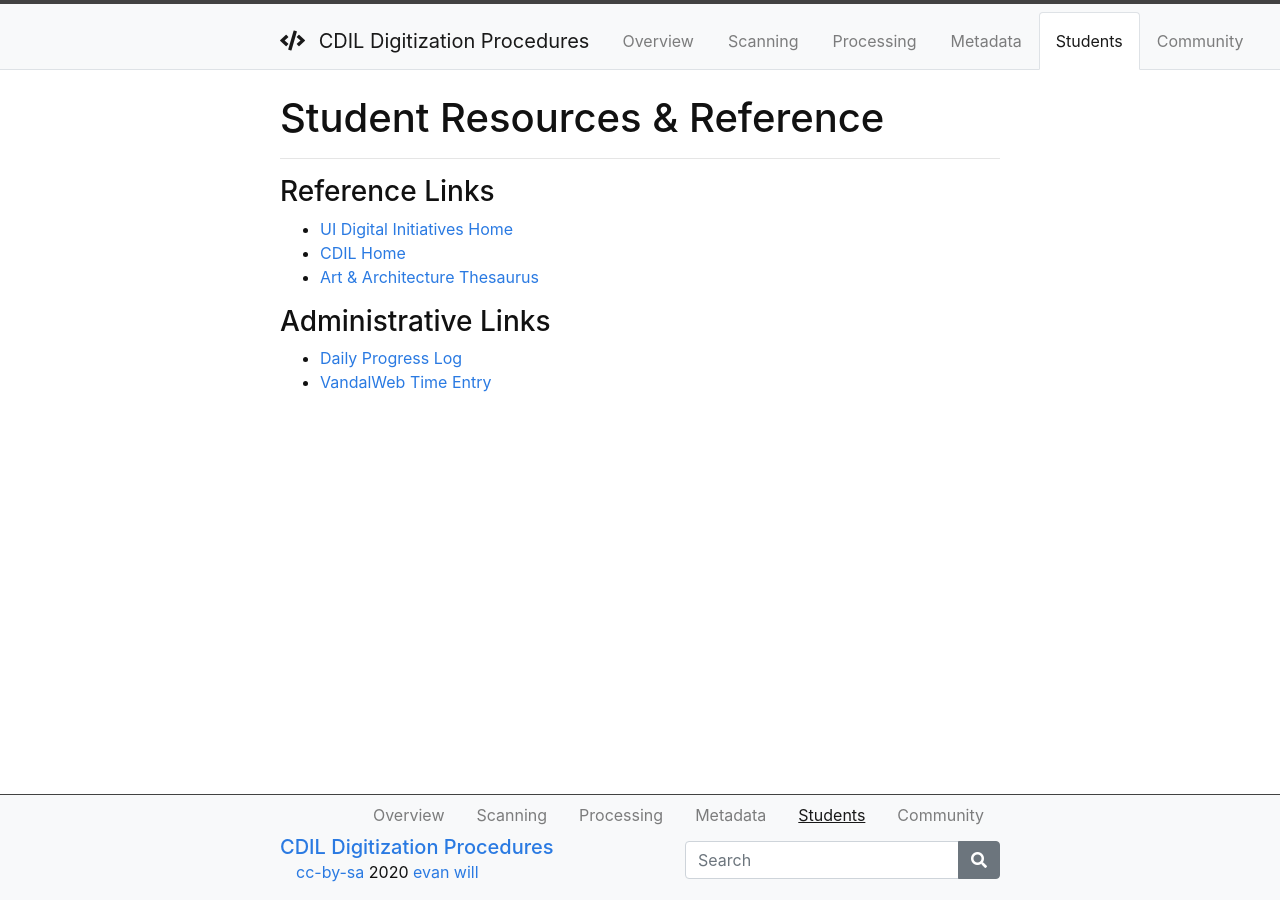
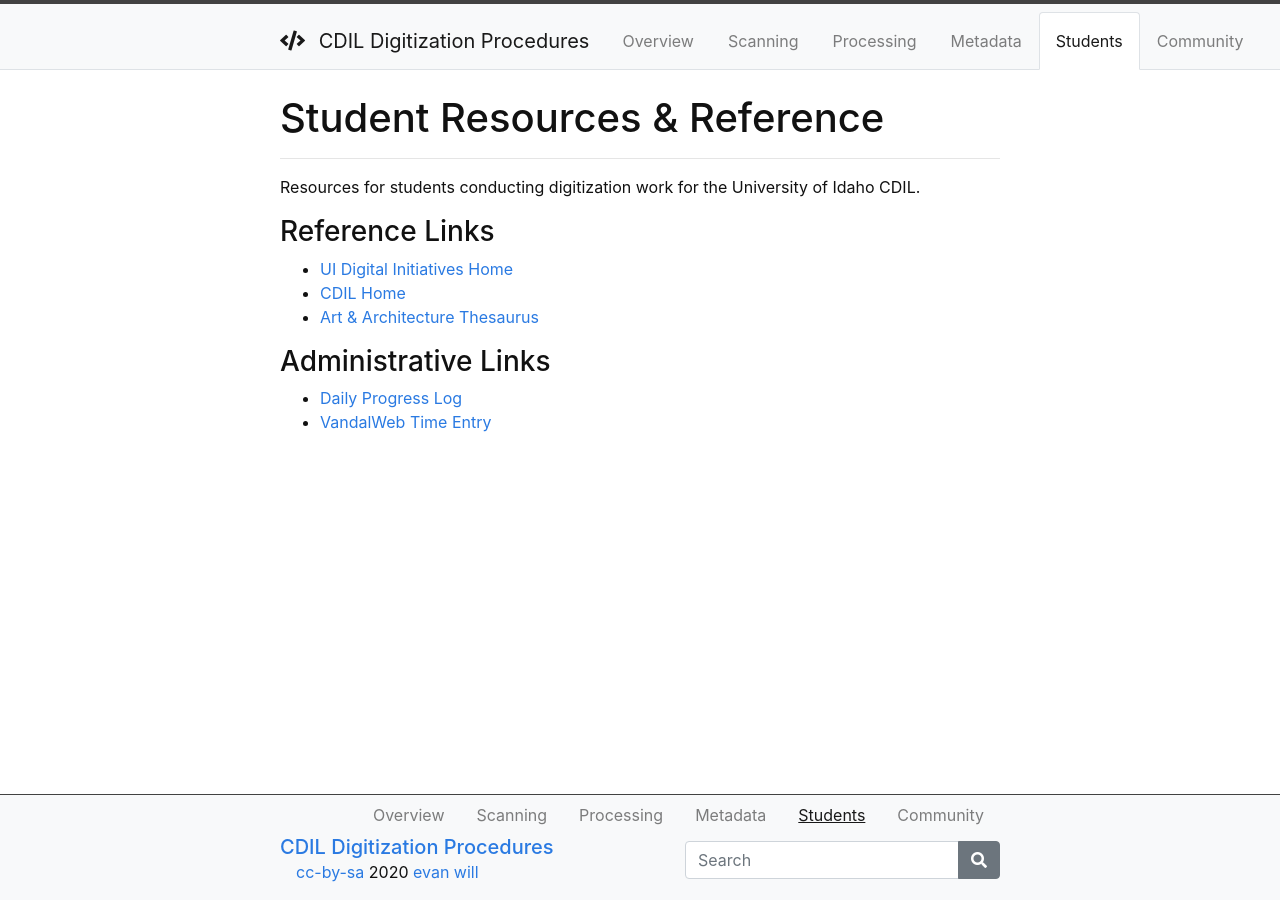
Before and after one commit to uidaholib/dds-student-workflow, a Jekyll site: the page built from content/4-students.md, in a window 1280 px wide. Built offline with Jekyll 4.4.1, drawn with Linux system fonts in a browser that asks for light colours.

Commit message:
Update 4-students.md

```diff
--- a/content/4-students.md
+++ b/content/4-students.md
@@ -4,6 +4,8 @@ nav: Students
 ---
 
 ---------------------
+
+Resources for students conducting digitization work for the University of Idaho CDIL.
 
 ### Reference Links
 
```
